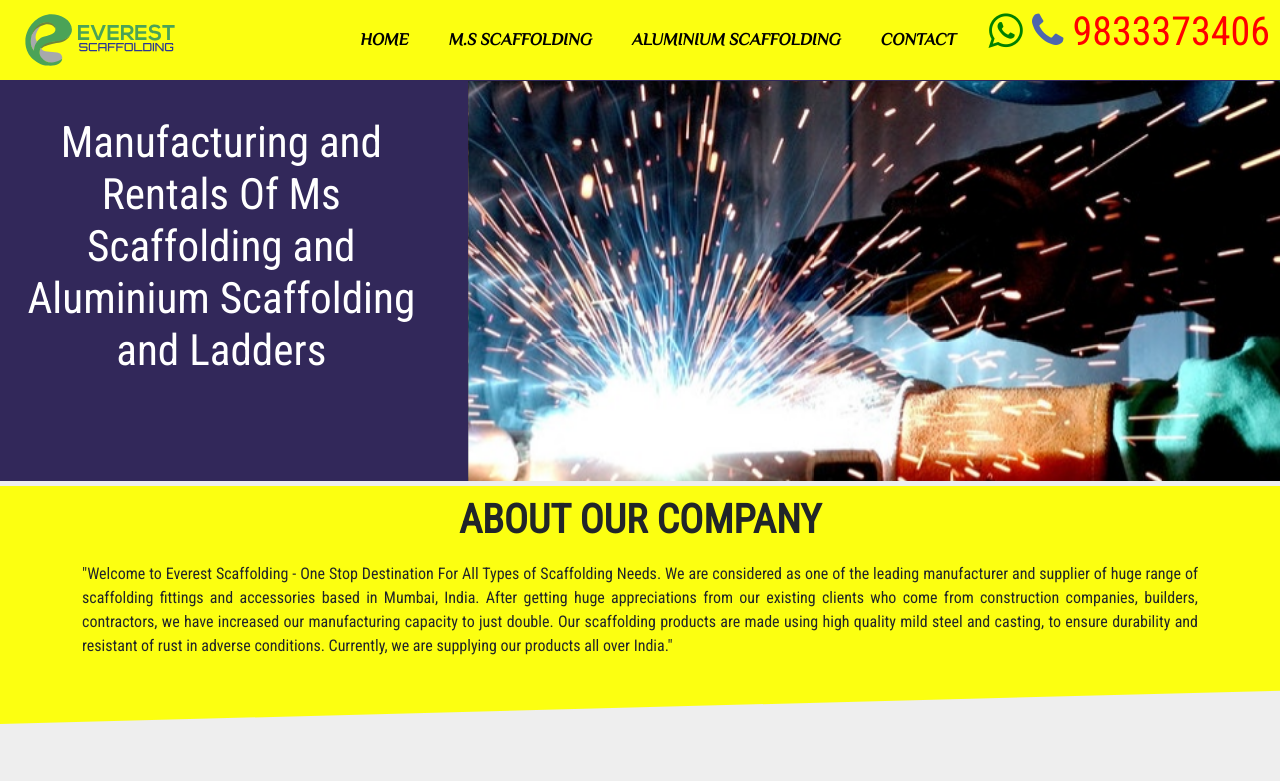
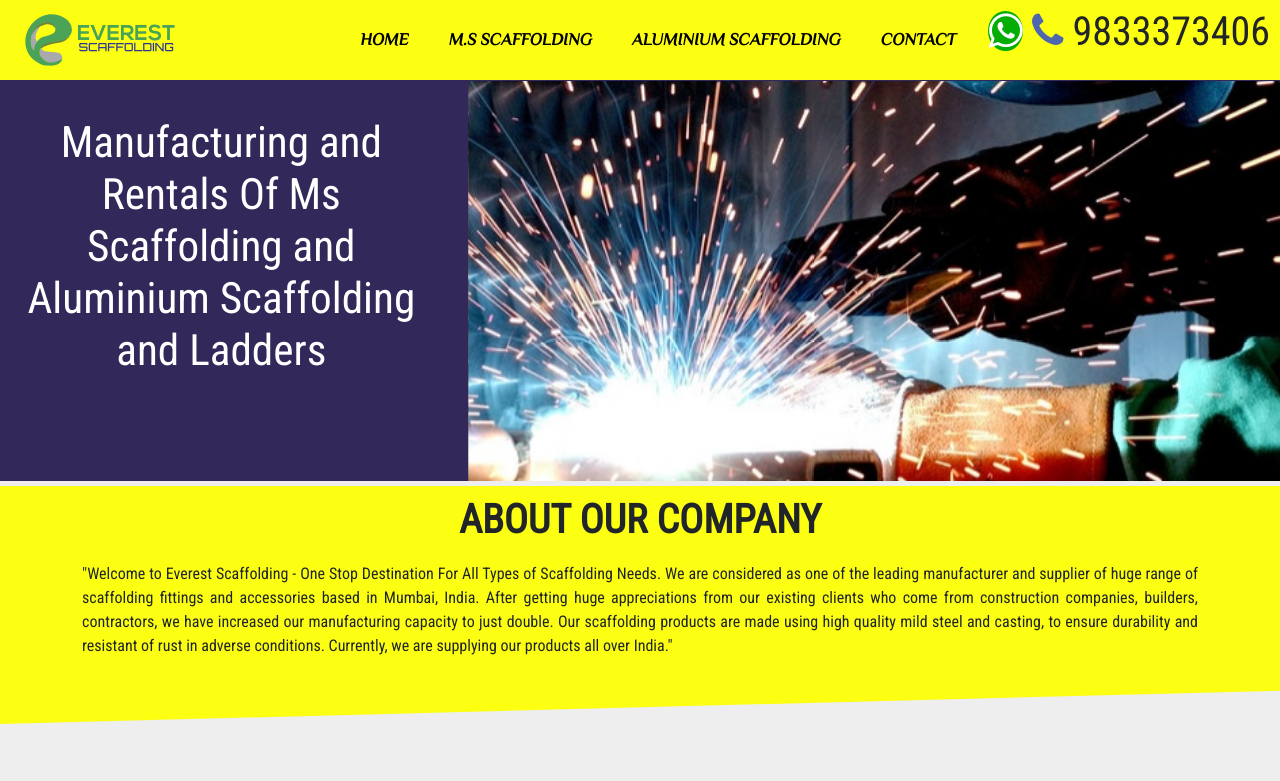
Before and after one commit to Abhisheknayak-programer/everestScaffolding, a plain HTML site: page index.html in a window 1280 px wide. Shown: the top 781 px of the page. Drawn offline with nearby package versions, Linux system fonts and the light colour scheme.

Commit message:
Add files via upload

```diff
--- a/css/style.css
+++ b/css/style.css
@@ -89,12 +89,14 @@
 nav .NumberAtLast{
     font-family: 'Roboto Condensed', sans-serif;
     padding: 0px 5px;
-    color: red;
+    /* color: red;     */
     cursor: pointer;
 }
 
 .fa-whatsapp{
-    color: green;
+    color: white;
+    background: rgb(4, 173, 4);
+    border-radius: 50%;
 }
 
 .fa-phone{
```
